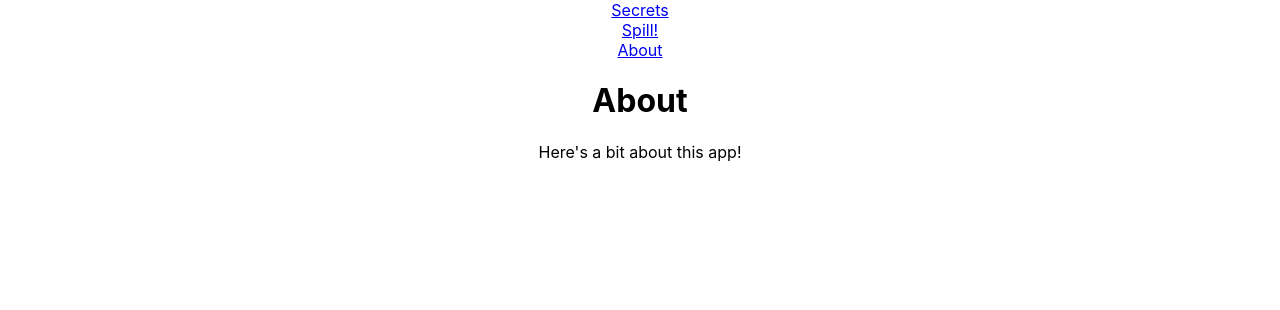
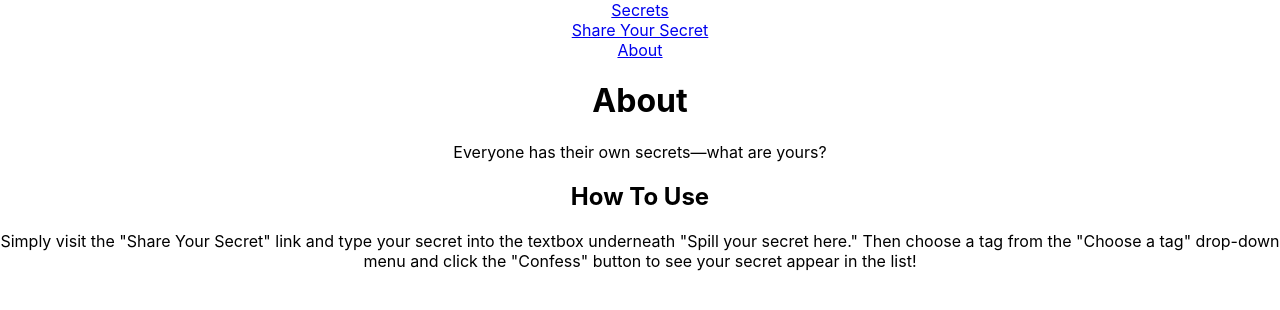
Before and after one commit to meg-gutshall/secrets-frontend, a React (Create React App) app: page /secrets/about in a window 1280 px wide. Shown: the top 310 px of the page. Built offline with nearby package versions, Linux system fonts and the light colour scheme.

Commit message:
Change verbiage

```diff
--- a/src/components/About.js
+++ b/src/components/About.js
@@ -3,7 +3,9 @@ import React from 'react';
 const About = () => (
   <>
     <h1>About</h1>
-    <p>Here's a bit about this app!</p>
+    <p>Everyone has their own secrets—what are yours?</p>
+    <h2>How To Use</h2>
+    <p>Simply visit the "Share Your Secret" link and type your secret into the textbox underneath "Spill your secret here." Then choose a tag from the "Choose a tag" drop-down menu and click the "Confess" button to see your secret appear in the list!</p>
   </>
 );
 
--- a/src/components/Form.js
+++ b/src/components/Form.js
@@ -3,7 +3,7 @@ const Form = props => {
     <div>
       <h2>What's Your Secret?</h2>
       <form onSubmit={props.handleSubmit}>
-        <label htmlFor="secretContent">Confess your secret here:</label><br/>
+        <label htmlFor="secretContent">Spill your secret here</label><br/>
         <textarea
           required
           id="secretContent"
@@ -11,7 +11,7 @@ const Form = props => {
           onChange={props.handleChange}
           value={props.formData.content || ''}
         ></textarea><br/>
-        <label htmlFor="secretTag">Choose a tag:</label><br/>
+        <label htmlFor="secretTag">Choose a tag</label><br/>
         <select
           required
           id="secretTag"
@@ -24,8 +24,8 @@ const Form = props => {
           <option value="silly">silly</option>
           <option value="dirty">dirty</option>
           <option value="deep">deep</option>
-        </select><br/>
-        <button type="submit">Submit</button>
+        </select><br/><br/>
+        <button type="submit">Confess</button>
       </form>
     </div>
   )
--- a/src/components/Nav.js
+++ b/src/components/Nav.js
@@ -3,7 +3,7 @@ import { Link } from 'react-router-dom';
 const Nav = () => (
   <div>
     <Link to="/secrets">Secrets</Link><br/>
-    <Link to="/secrets/new">Spill!</Link><br/>
+    <Link to="/secrets/new">Share Your Secret</Link><br/>
     <Link to="/secrets/about">About</Link><br/>
   </div>
 );
```
